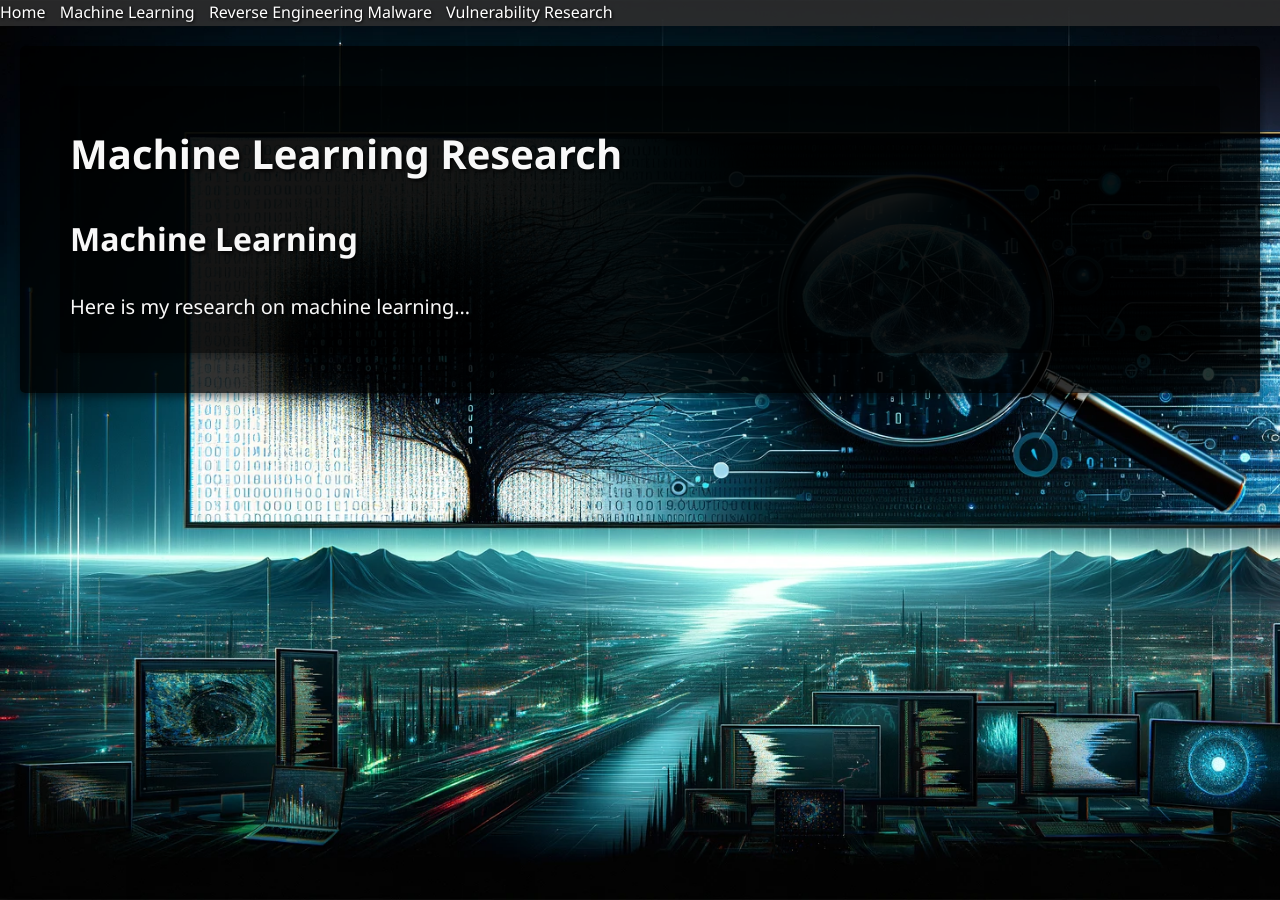
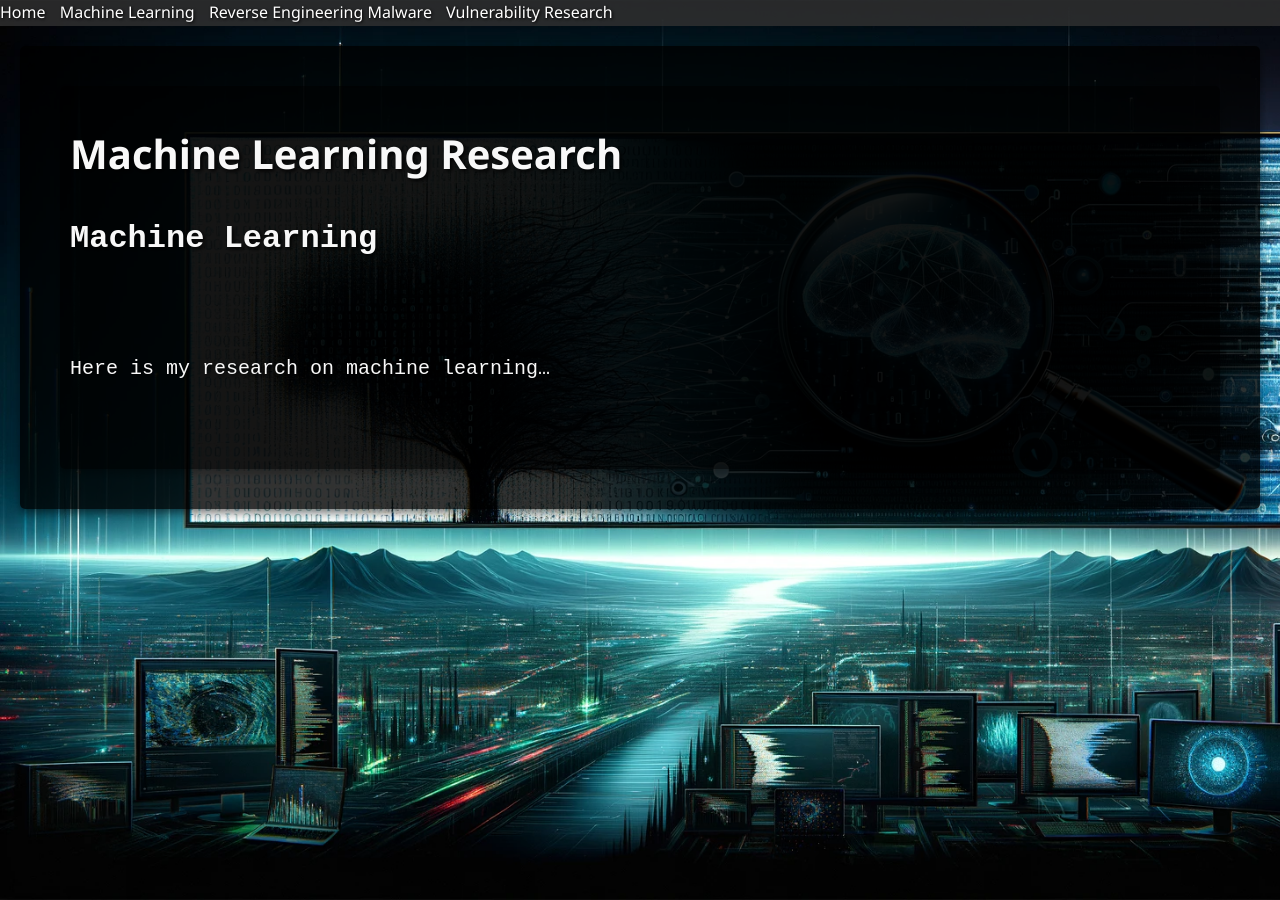
Before and after one commit to dyngnosis/dyngnosis.github.io, a Jekyll site: the page built from machine-learning.md, in a window 1280 px wide. Built offline with Jekyll 4.4.1, drawn with Linux system fonts in a browser that asks for light colours; nearby versions of some CDN libraries.

Commit message:
pretags test

```diff
--- a/_layouts/research.html
+++ b/_layouts/research.html
@@ -18,5 +18,5 @@ layout: base
 
     </script>
     <h1>{{ page.title }}</h1>
-    {{ content }}
+    <pre>{{ content }}</pre>
 </div>
```
